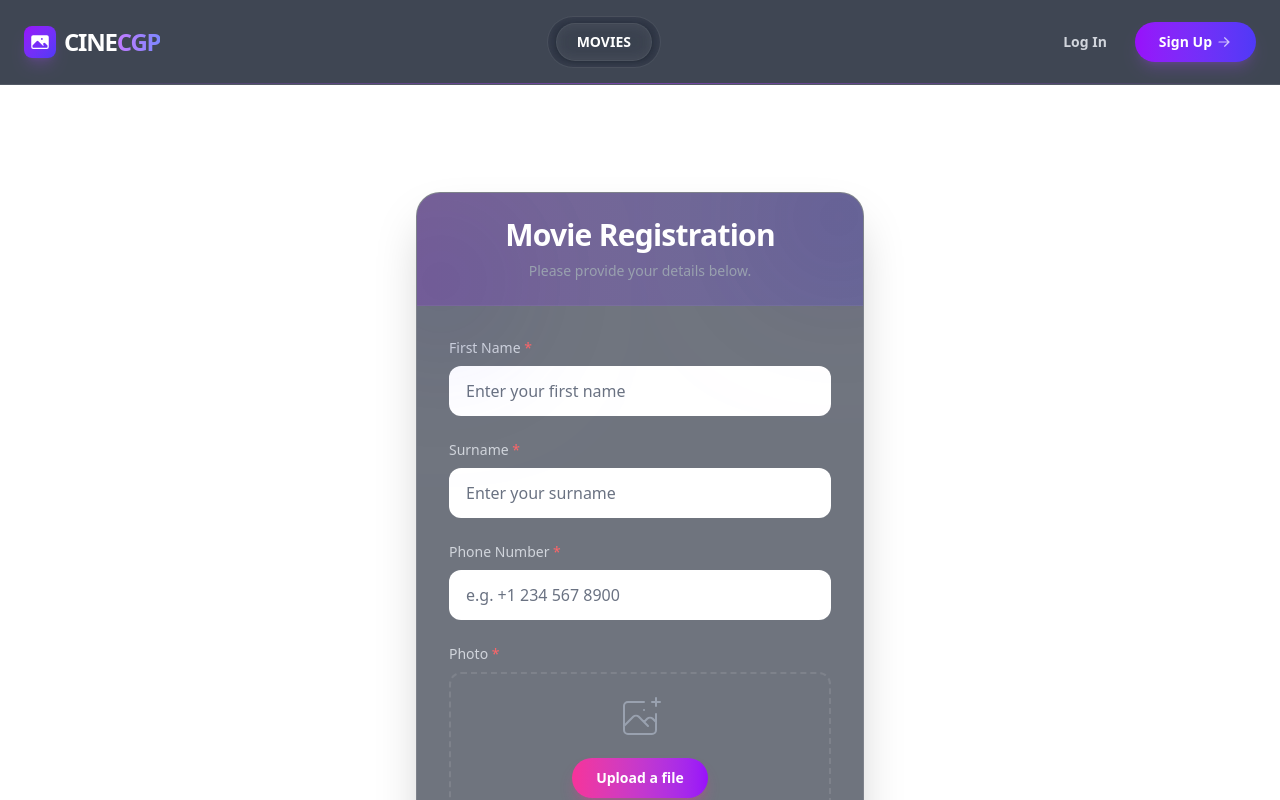
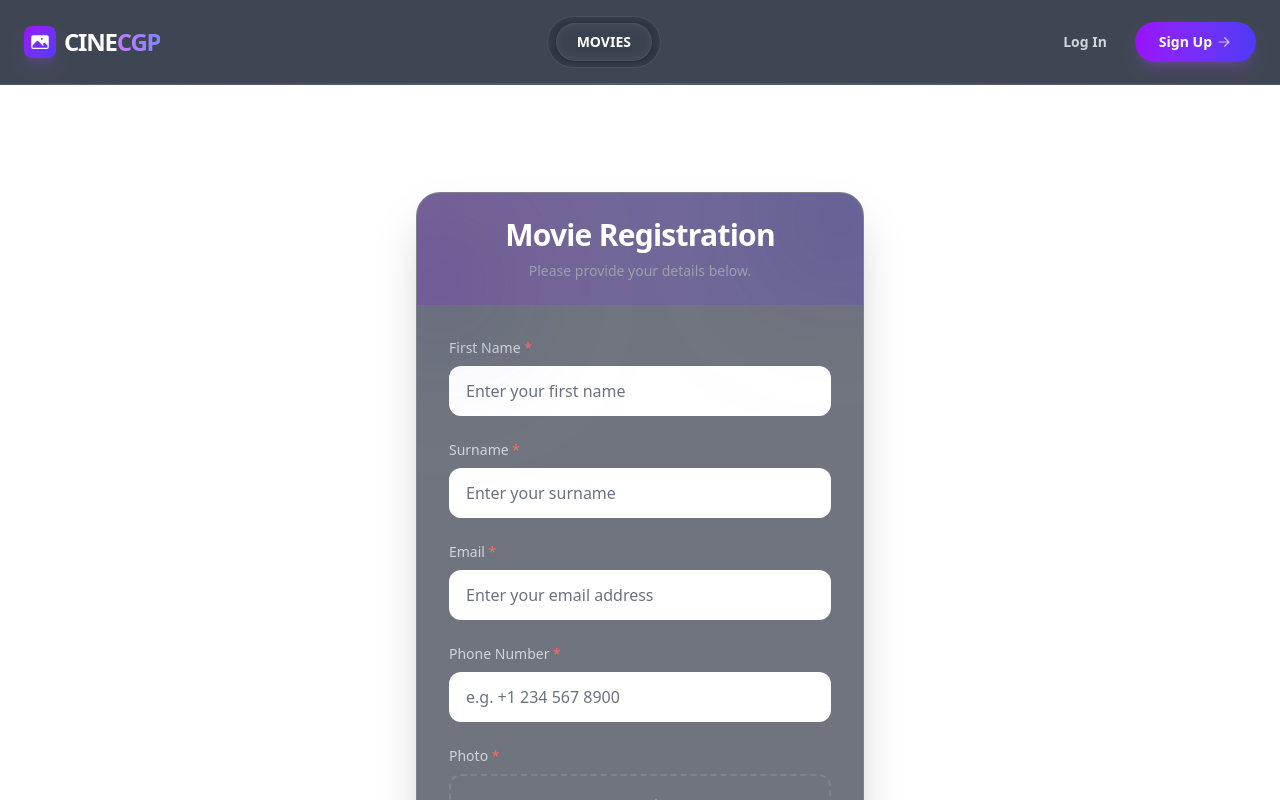
Before and after one commit to chrisogavros/Ticketing-System, a React app in the folder frontend/: page /movie-registration in a window 1280 px wide. Shown: the top 800 px of the page. Built offline with nearby package versions, Linux system fonts and the light colour scheme; no server answers; the HTML template or start-up script is replaced by a standard one.

Commit message:
Added email field

```diff
--- a/frontend/src/pages/MovieRegistration.jsx
+++ b/frontend/src/pages/MovieRegistration.jsx
@@ -6,6 +6,7 @@ export default function MovieRegistration() {
     const [formData, setFormData] = useState({
         name: '',
         surname: '',
+        email: '',
         phone: '',
         photo: null
     });
@@ -85,6 +86,23 @@ export default function MovieRegistration() {
                             />
                         </div>
 
+                        {/* Email Field */}
+                        <div className="space-y-2">
+                            <label htmlFor="email" className="block text-sm font-medium text-gray-300">
+                                Email <span className="text-red-400">*</span>
+                            </label>
+                            <input
+                                type="email"
+                                id="email"
+                                name="email"
+                                required
+                                value={formData.email}
+                                onChange={handleChange}
+                                className="w-full px-4 py-3 bg-white border border-white/10 rounded-xl focus:ring-2 focus:ring-purple-500 focus:border-transparent transition-all outline-none text-gray-800 placeholder-gray-500"
+                                placeholder="Enter your email address"
+                            />
+                        </div>
+
                         {/* Phone Number Field */}
                         <div className="space-y-2">
                             <label htmlFor="phone" className="block text-sm font-medium text-gray-300">
```
